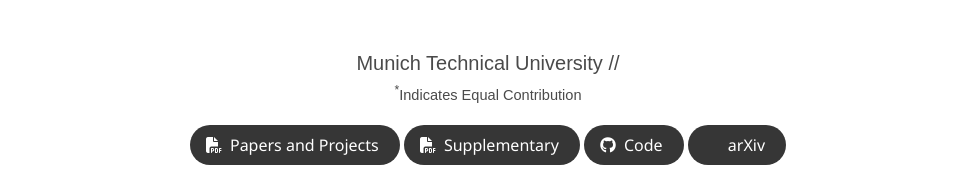
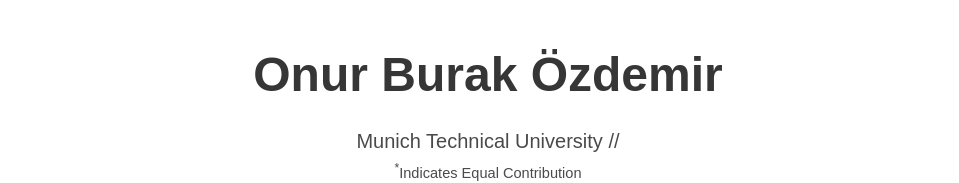
Before and after one commit to onurburakozdemir/onurburakozdemir.github.io, a plain HTML site: page index.html in a window 1280 px wide. Shown: the top 183 px of the page, without its empty margins (152-1111 px from the left). Drawn offline with nearby package versions, Linux system fonts and the light colour scheme; some icons are missing; a web font is replaced by a local one.

Commit message:
Update index.html

```diff
--- a/index.html
+++ b/index.html
@@ -42,8 +42,8 @@
       <div class="container is-max-desktop">
         <div class="columns is-centered">
           <div class="column has-text-centered">
-      <!-- <h1 class="title is-1 publication-title">Onur Burak Özdemir </h1>
-            <div class="is-size-5 publication-authors">
+       <h1 class="title is-1 publication-title">Onur Burak Özdemir </h1>
+       <!-- <div class="is-size-5 publication-authors">
               <span class="author-block">
                 <a href="https://www.linkedin.com/in/onurburakozdemir" target="_blank">Onur Burak Özdemir</a><sup>*</sup>,</span>
               <span class="author-block">
```
